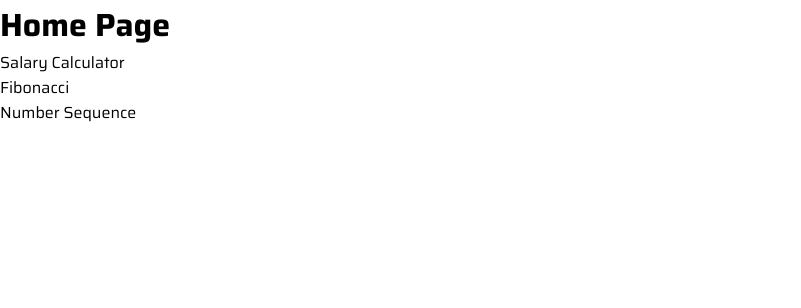
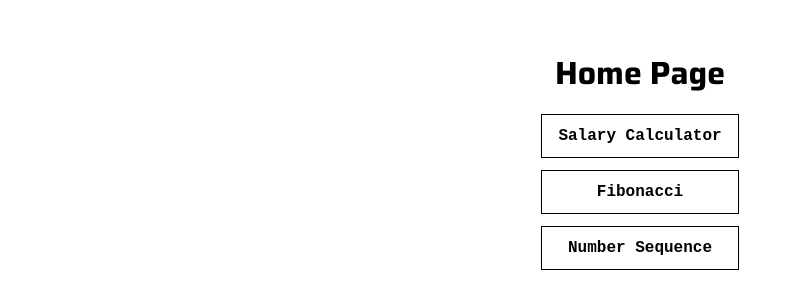
Before and after one commit to leandrobss1/Teste-Tecnico-AceData, a React (Vite) app: page / in a window 1280 px wide. Shown: the top 308 px of the page, without its empty margins (0-801 px from the left). Built offline with nearby package versions, Linux system fonts and the light colour scheme.

Commit message:
styles(Home): Ajustado estilização do Home para melhorar a clareza do front e seus botões.

```diff
--- a/src/pages/Home/index.tsx
+++ b/src/pages/Home/index.tsx
@@ -1,23 +1,36 @@
-import { Link } from "react-router-dom";
+import {
+  Container,
+  NavButton,
+  ListItem,
+  UnorderedList,
+  NavMenu,
+  TitleHome,
+} from "./styles";
 
 export default function Home() {
   return (
-    <div>
-      <h1>Home Page</h1>
+    <Container>
+      <TitleHome>Home Page</TitleHome>
 
-      <nav>
-        <ul>
-          <li>
-            <Link to="/salary">Salary Calculator</Link>
-          </li>
-          <li>
-            <Link to="/fibonacci">Fibonacci</Link>
-          </li>
-          <li>
-            <Link to="/sequence">Number Sequence</Link>
-          </li>
-        </ul>
-      </nav>
-    </div>
+      <NavMenu>
+        <UnorderedList>
+          <ListItem>
+            <NavButton to="/salary" className="nav-button">
+              Salary Calculator
+            </NavButton>
+          </ListItem>
+          <ListItem>
+            <NavButton to="/fibonacci" className="nav-button">
+              Fibonacci
+            </NavButton>
+          </ListItem>
+          <ListItem>
+            <NavButton to="/sequence" className="nav-button">
+              Number Sequence
+            </NavButton>
+          </ListItem>
+        </UnorderedList>
+      </NavMenu>
+    </Container>
   );
 }
--- a/src/pages/Home/styles.ts
+++ b/src/pages/Home/styles.ts
@@ -0,0 +1,45 @@
+import { Link } from "react-router-dom";
+import styled from "styled-components";
+
+export const Container = styled.div`
+  display: flex;
+  align-items: center;
+  flex-direction: column;
+  padding: 2rem;
+`;
+
+export const TitleHome = styled.h1`
+  padding: 1rem;
+`;
+
+export const NavMenu = styled.nav``;
+
+export const NavButton = styled(Link)`
+  width: auto;
+  display: flex;
+  align-items: center;
+  justify-content: center;
+  font-family: "Source Code Pro", monospace;
+  font-weight: 600;
+  padding: 12px 16px;
+  margin-bottom: 0.5rem;
+  border-radius: 0;
+  background-color: #ffff;
+  color: #000000;
+  border: 1px solid #000000;
+  cursor: pointer;
+
+  &:hover {
+    font-weight: 700;
+    border-bottom: 4px solid #000000;
+    border-right: 4px solid #000000;
+  }
+`;
+
+export const UnorderedList = styled.ul`
+  display: flex;
+  flex-direction: column;
+  gap: 4px;
+`;
+
+export const ListItem = styled.li``;
--- a/src/styles/GlobalStyles.ts
+++ b/src/styles/GlobalStyles.ts
@@ -15,4 +15,9 @@ export const GlobalStyles = createGlobalStyle`
   body {
     font-family: Saira, sans-serif;
   }
+
+  ul {
+    list-style: none;
+
+  }
 `;
```
